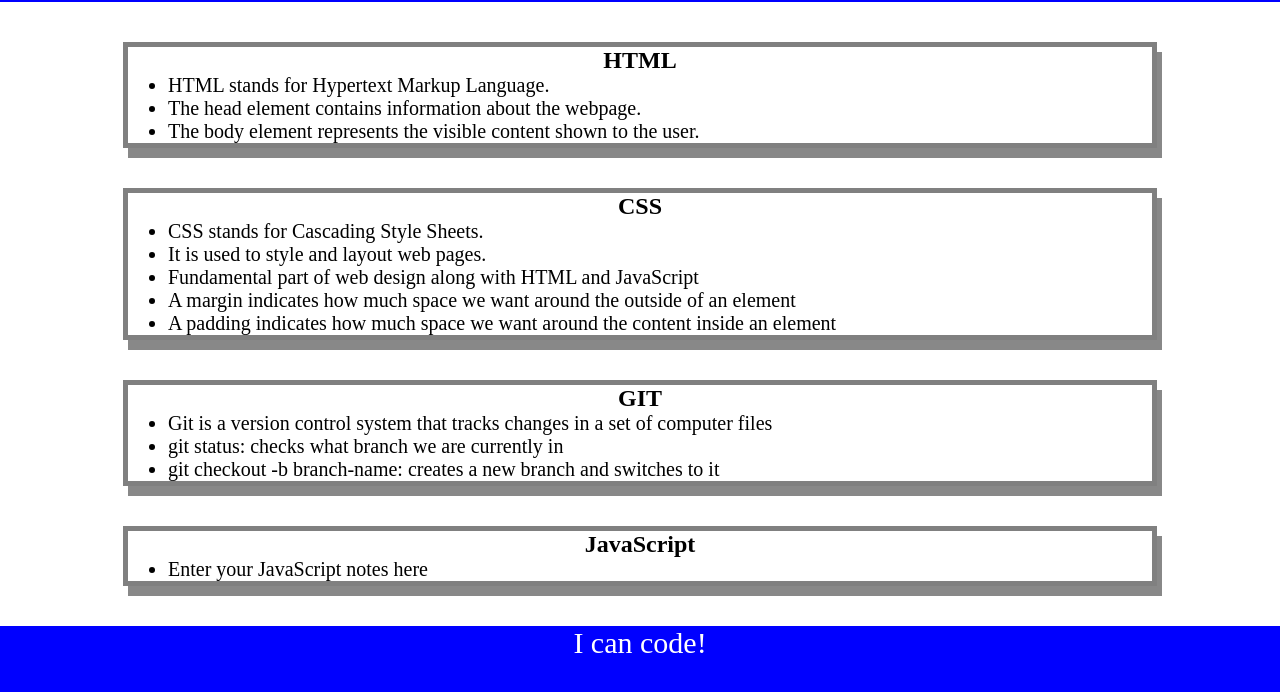
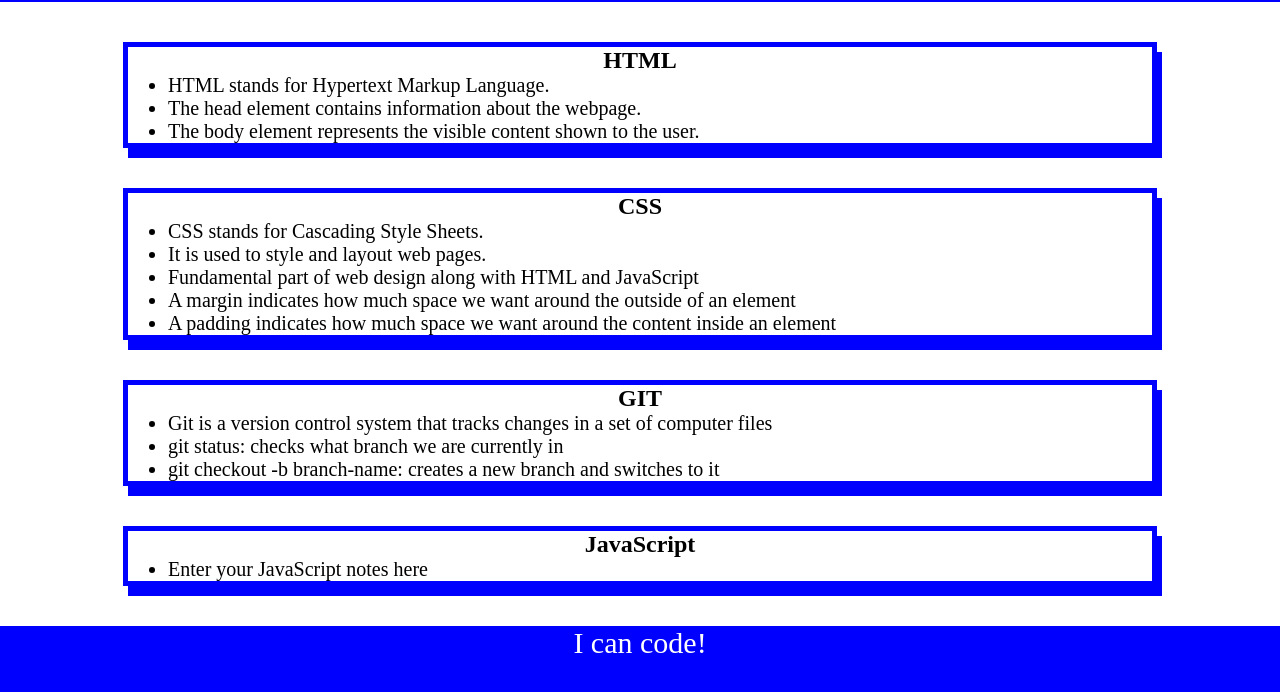
Before and after one commit to noah-boat13/prework-study-guide, a plain HTML site: page index.html in a window 1280 px wide. Shown: the part 118-810 px from the top of the page. Drawn offline with Linux system fonts and the light colour scheme.

Commit message:
updated the color of borders around body from grey to blue

```diff
--- a/assets/style.css
+++ b/assets/style.css
@@ -37,6 +37,6 @@ p {
 .card {
    width: 80%;
    margin: 40px auto;
-   border: 5px solid gray;
-   box-shadow: 5px 10px #888888;
+   border: 5px solid blue;
+   box-shadow: 5px 10px #0000FF;
 }
```
